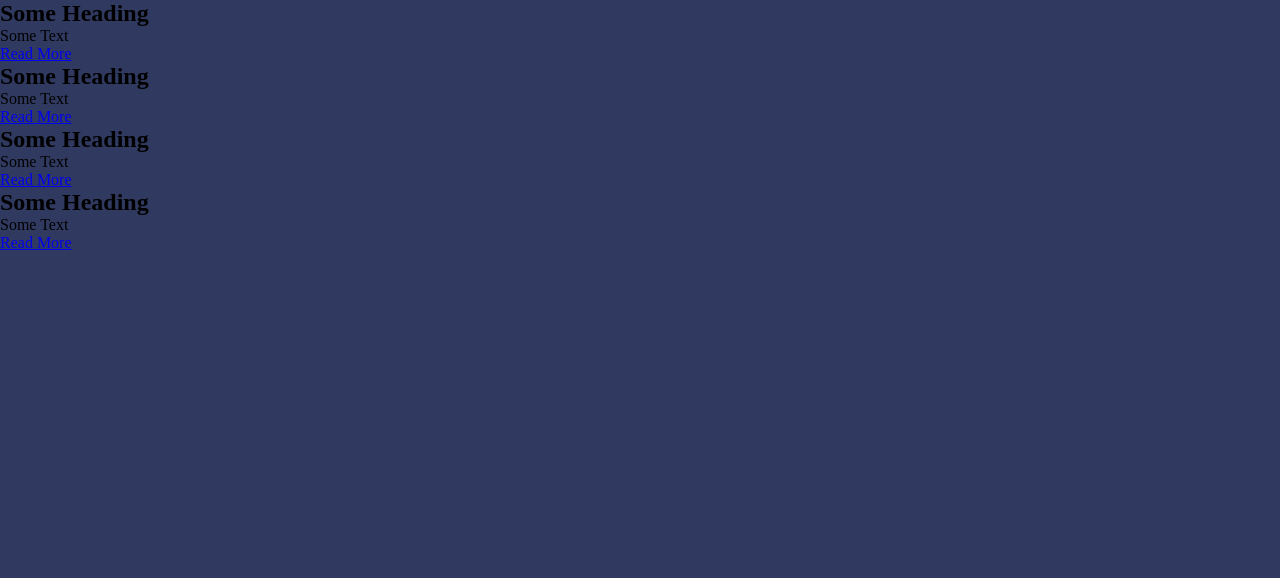
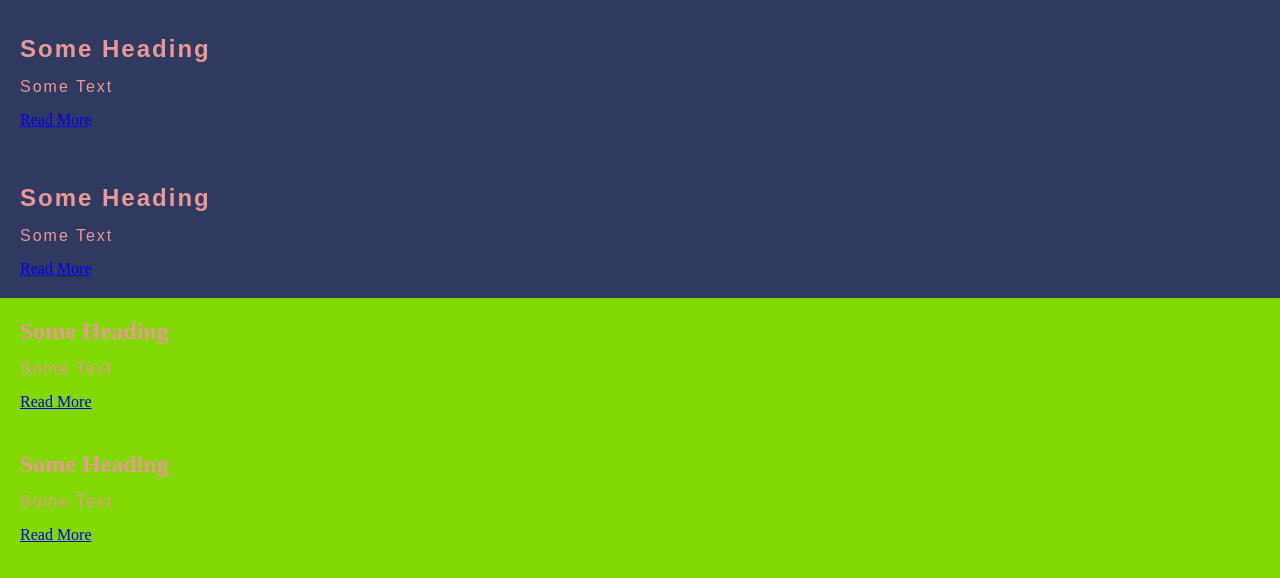
Before and after one commit to ElideZavala/Sass-, a website: page Ressourse-Files/up/index.html in a window 1280 px wide. Drawn offline with Linux system fonts and the light colour scheme.

Commit message:
@extend part-1

```diff
--- /dev/null
+++ b/Ressourse-Files/sass/_lesson-13-extend.scss
@@ -0,0 +1,37 @@
+// Lesson 13 => @extend rule
+body {
+	background-color: rgb(130, 216, 2);
+	color: red;
+}
+
+// Method - 1 => Using CSS Selectors
+.section-1 {
+	background-color: color(color-primary);
+
+	&__content {
+		padding: 20px;
+		color: color(color-secondary);
+
+		&--title {
+			margin: 15px 0;
+			font-family: Arial, Helvetica, sans-serif;
+			letter-spacing: 2px;
+		}
+
+		&--para {
+			@extend .section-1__content--title;
+			// @extend &--title
+		}
+	}
+}
+
+.section-2 {
+
+	&__content {
+		@extend .section-1__content;
+
+		&--para {
+			@extend .section-1__content--title;
+		}
+	}
+}
--- a/Ressourse-Files/sass/style.scss
+++ b/Ressourse-Files/sass/style.scss
@@ -157,3 +157,4 @@ body {
 
 @import "lesson-10-functions";
 @import "lesson-11-mixins";
+@import "lesson-13-extend";
```
Also changed, not shown: Ressourse-Files/sass/_lesson-11-mixins.scss (+47 -0 lines), Ressourse-Files/up/css/style.css, 1 other file.
